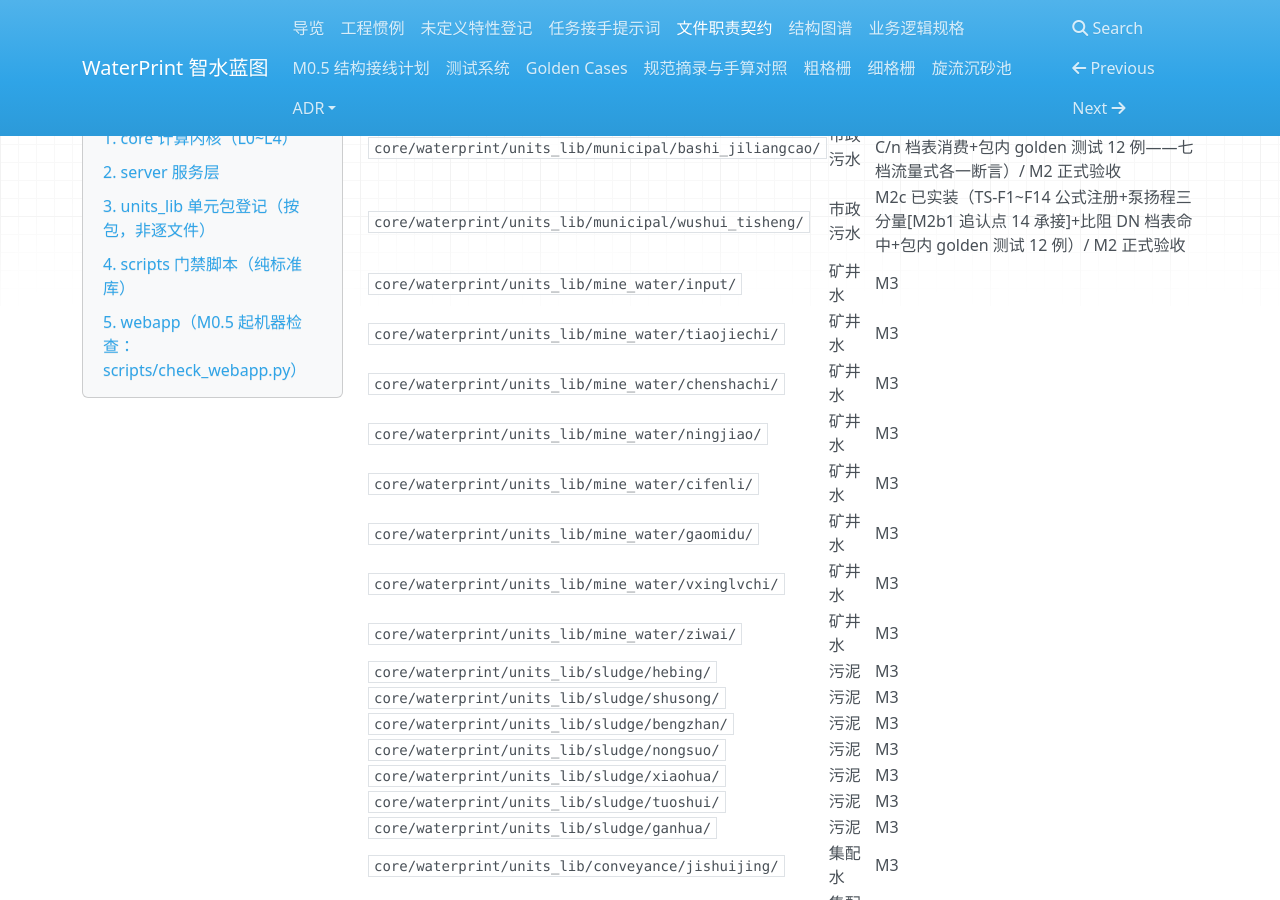
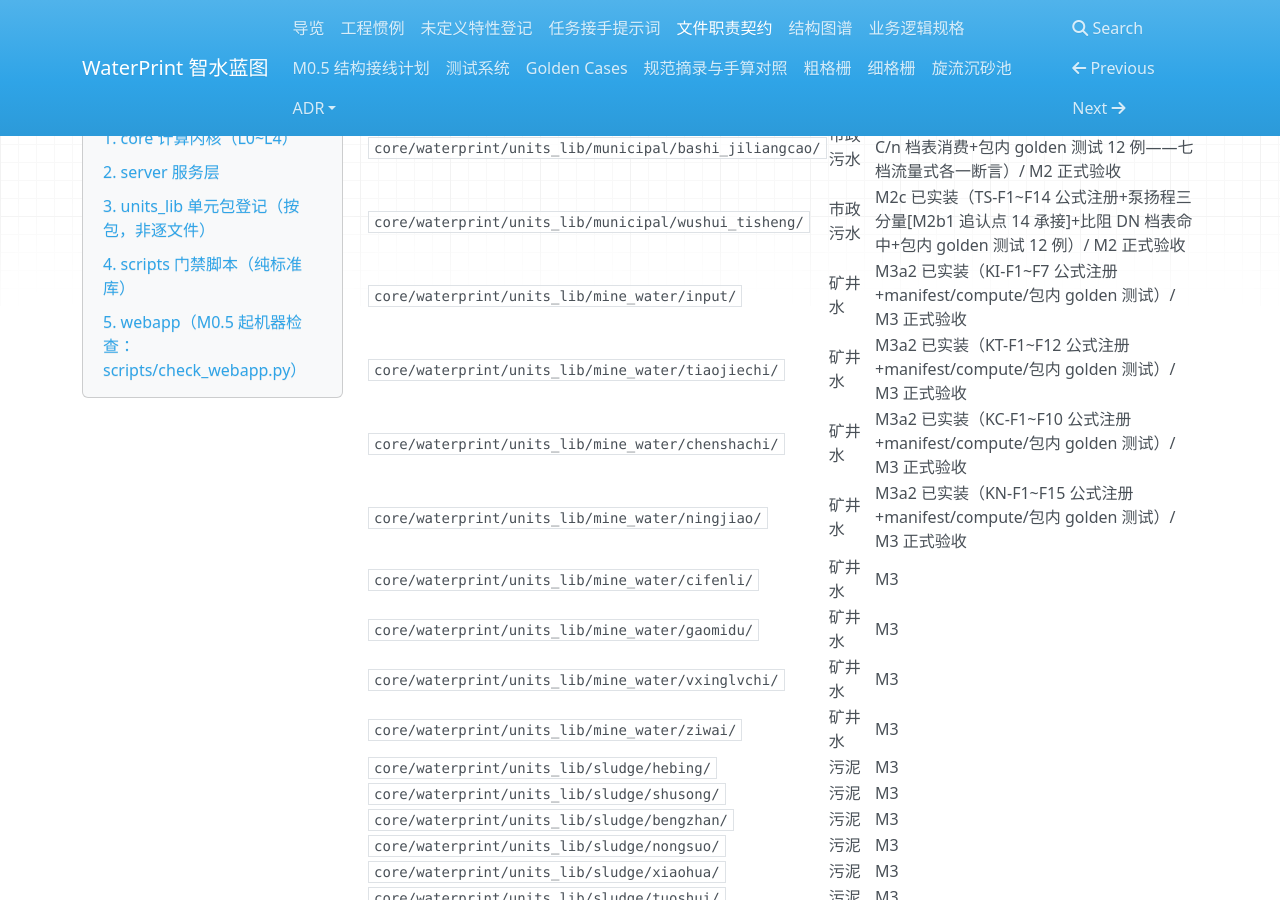
Before and after one commit to yyx20040712/waterprint, an MkDocs documentation site: the page built from docs/file-contracts.md, in a window 1280 px wide and 900 px high, scrolled down 6044 px. Built offline with MkDocs 1.6.1, drawn with Linux system fonts in a browser that asks for light colours; nearby versions of some CDN libraries.

Commit message:
矿井水线前段登记回写+测试锁定⑤（M3a2 D2+D1 锁定同步——M2c D5 先例形态）：docs/file-contracts.md §3 四行状态 M3→M3a2 已实装（KI-F1~F7/KT-F1~F12/KC-F1~F10/KN-F1~F15 公式注册+manifest/compute/包内 golden 测试，各包公式区间按实）/M3 正式验收；docs/norms/README.md 四表登记行状态列'已起草待追认'→'已实装（数值面待追认）'（M3a2 按表逐字实装注记，市政 M2a2 先例同构）；test-lock.manifest.json 经 scripts/lock_tests.py 追加锁定 4 包 tests 路径（101→109 条目，8 新文件=4 包 test_compute.py+properties.py 各一）——锁定核对实录：4 包 tests 路径批前不在锁内（M0.5 骨架未锁）→ 按总授权 2026-08-23+简报 D1 直接写入后一次锁定四路径，无解锁-重锁动作；EXPECTED_UNIT_COUNT=32 与 structure-graph §3 零改动（M0.5 已登记探针实证 17 单元在册=13 市政+4 新）；终态：门禁 9 绿（测试只读 gate 109 文件哈希通过）+core 全量 457 passed/27 skipped/0 FAIL 不回退+mypy 274 零错+ruff 零告警+lint-imports 5 kept 0 broken

```diff
--- a/docs/file-contracts.md
+++ b/docs/file-contracts.md
@@ -110,10 +110,10 @@ check_structure 按 §13.6 校验，不逐文件登记。
 | `core/waterprint/units_lib/municipal/erchunchi/` | 市政污水 | M2a2 已实装（EC-F1~F15 公式注册+manifest/compute/包内 golden 测试）/ M2 正式验收 |
 | `core/waterprint/units_lib/municipal/bashi_jiliangcao/` | 市政污水 | M2c 已实装（BL-F1~F9 公式注册+B7 七档 C/n 档表消费+包内 golden 测试 12 例——七档流量式各一断言）/ M2 正式验收 |
 | `core/waterprint/units_lib/municipal/wushui_tisheng/` | 市政污水 | M2c 已实装（TS-F1~F14 公式注册+泵扬程三分量[M2b1 追认点 14 承接]+比阻 DN 档表命中+包内 golden 测试 12 例）/ M2 正式验收 |
-| `core/waterprint/units_lib/mine_water/input/` | 矿井水 | M3 |
-| `core/waterprint/units_lib/mine_water/tiaojiechi/` | 矿井水 | M3 |
-| `core/waterprint/units_lib/mine_water/chenshachi/` | 矿井水 | M3 |
-| `core/waterprint/units_lib/mine_water/ningjiao/` | 矿井水 | M3 |
+| `core/waterprint/units_lib/mine_water/input/` | 矿井水 | M3a2 已实装（KI-F1~F7 公式注册+manifest/compute/包内 golden 测试）/ M3 正式验收 |
+| `core/waterprint/units_lib/mine_water/tiaojiechi/` | 矿井水 | M3a2 已实装（KT-F1~F12 公式注册+manifest/compute/包内 golden 测试）/ M3 正式验收 |
+| `core/waterprint/units_lib/mine_water/chenshachi/` | 矿井水 | M3a2 已实装（KC-F1~F10 公式注册+manifest/compute/包内 golden 测试）/ M3 正式验收 |
+| `core/waterprint/units_lib/mine_water/ningjiao/` | 矿井水 | M3a2 已实装（KN-F1~F15 公式注册+manifest/compute/包内 golden 测试）/ M3 正式验收 |
 | `core/waterprint/units_lib/mine_water/cifenli/` | 矿井水 | M3 |
 | `core/waterprint/units_lib/mine_water/gaomidu/` | 矿井水 | M3 |
 | `core/waterprint/units_lib/mine_water/vxinglvchi/` | 矿井水 | M3 |
```
Also changed, not shown: docs/norms/README.md (+4 -4 lines), test-lock.manifest.json (+8 -0 lines).
